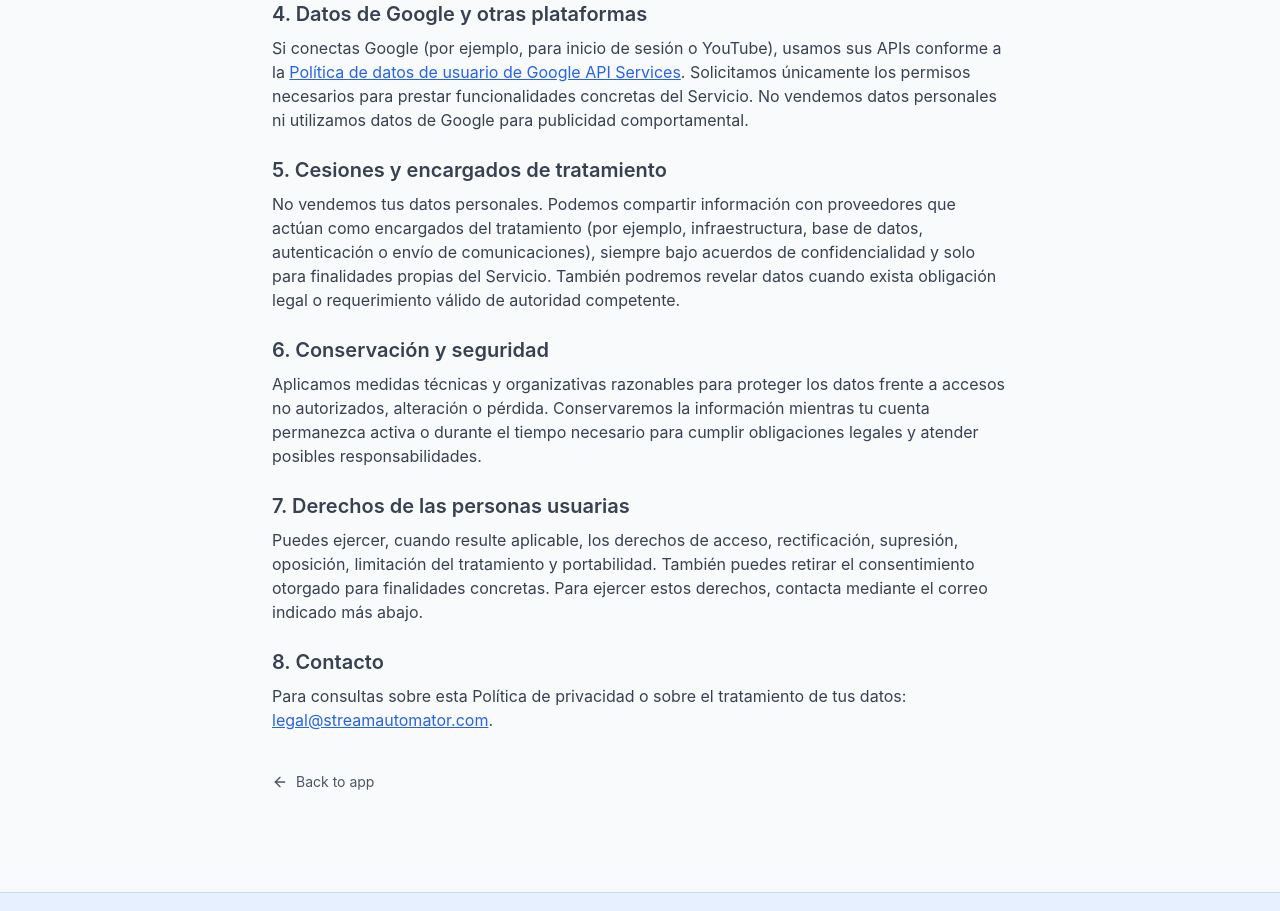
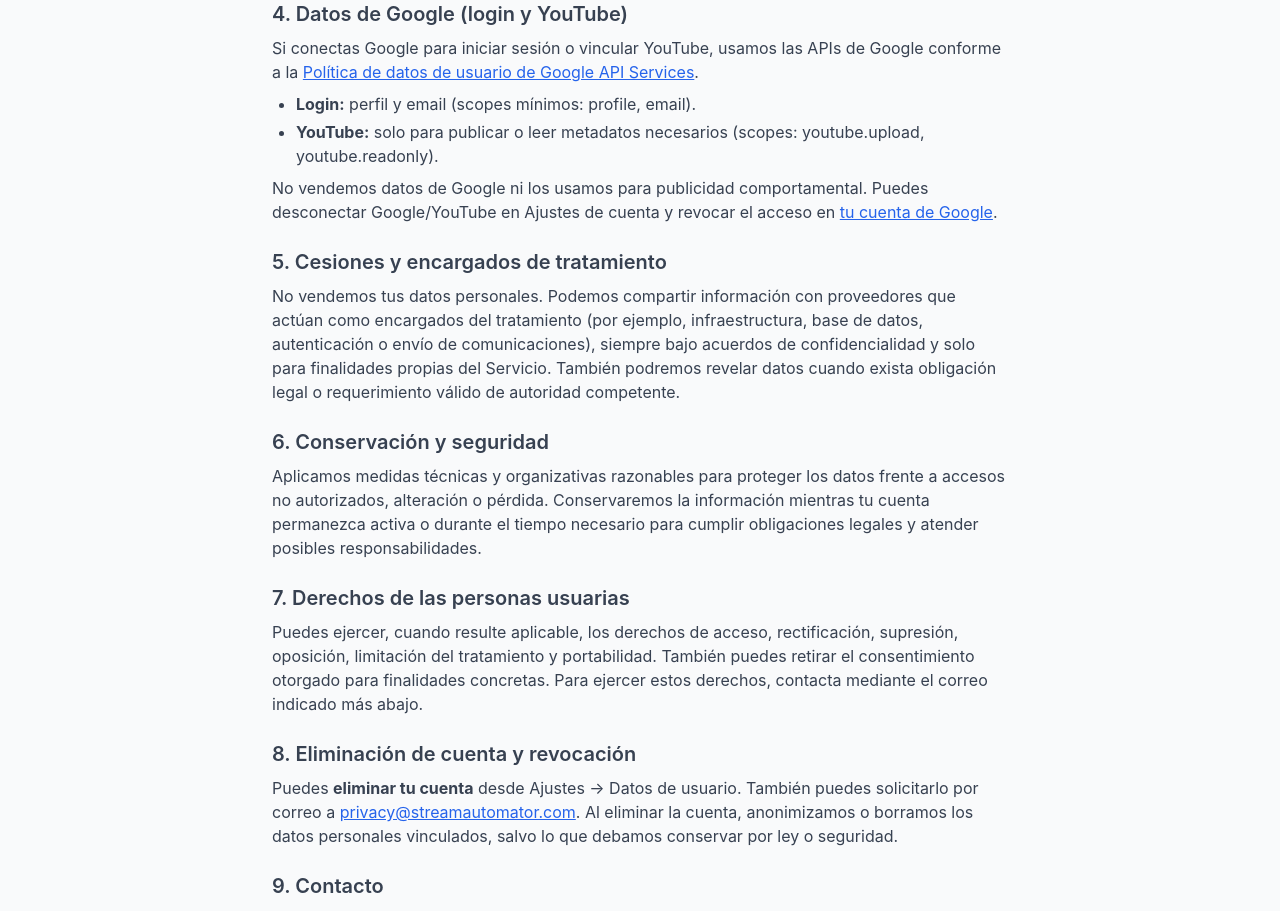
Before and after one commit to dakinissystems/dakinis-streamautomator, a React (Vite) app in the folder apps/web/: page /privacy in a window 1280 px wide. Shown: the part 900-1811 px from the top of the page. Built offline with nearby package versions, Linux system fonts and the light colour scheme; no server answers.

Commit message:
docs(streamautomator): update privacy policy and cookie documentation

```diff
--- a/apps/web/src/pages/Privacy.js
+++ b/apps/web/src/pages/Privacy.js
@@ -23,7 +23,7 @@ export default function Privacy() {
         </Link>
 
         <h1 className="text-3xl font-bold mb-2">{t('privacy.title') || 'Privacy Policy'}</h1>
-        <p className="text-sm text-gray-500 dark:text-gray-400 mb-8">{t('privacy.lastUpdated') || 'Last updated: January 2026'}</p>
+        <p className="text-sm text-gray-500 dark:text-gray-400 mb-8">Última actualización: 19 de mayo de 2026</p>
 
         <div className="prose prose-gray dark:prose-invert max-w-none space-y-6 text-gray-700 dark:text-gray-300">
           <section>
@@ -59,14 +59,25 @@ export default function Privacy() {
           </section>
 
           <section>
-            <h2 className="text-xl font-semibold mt-6 mb-2">4. Datos de Google y otras plataformas</h2>
+            <h2 className="text-xl font-semibold mt-6 mb-2">4. Datos de Google (login y YouTube)</h2>
             <p>
-              Si conectas Google (por ejemplo, para inicio de sesión o YouTube), usamos sus APIs conforme a la{' '}
+              Si conectas Google para iniciar sesión o vincular YouTube, usamos las APIs de Google conforme a la{' '}
               <a href="https://developers.google.com/terms/api-services-user-data-policy" target="_blank" rel="noopener noreferrer" className="text-primary-600 dark:text-primary-400 underline">
                 Política de datos de usuario de Google API Services
               </a>
-              . Solicitamos únicamente los permisos necesarios para prestar funcionalidades concretas del Servicio. No
-              vendemos datos personales ni utilizamos datos de Google para publicidad comportamental.
+              .
+            </p>
+            <ul className="list-disc pl-6 my-2 space-y-1">
+              <li><strong>Login:</strong> perfil y email (scopes mínimos: profile, email).</li>
+              <li><strong>YouTube:</strong> solo para publicar o leer metadatos necesarios (scopes: youtube.upload, youtube.readonly).</li>
+            </ul>
+            <p className="mt-2">
+              No vendemos datos de Google ni los usamos para publicidad comportamental. Puedes desconectar Google/YouTube en
+              Ajustes de cuenta y revocar el acceso en{' '}
+              <a href="https://myaccount.google.com/permissions" target="_blank" rel="noopener noreferrer" className="text-primary-600 dark:text-primary-400 underline">
+                tu cuenta de Google
+              </a>
+              .
             </p>
           </section>
 
@@ -99,9 +110,29 @@ export default function Privacy() {
           </section>
 
           <section>
-            <h2 className="text-xl font-semibold mt-6 mb-2">8. Contacto</h2>
+            <h2 className="text-xl font-semibold mt-6 mb-2">8. Eliminación de cuenta y revocación</h2>
             <p>
-              Para consultas sobre esta Política de privacidad o sobre el tratamiento de tus datos: <a href="mailto:legal@streamautomator.com" className="text-primary-600 dark:text-primary-400 underline">legal@streamautomator.com</a>.
+              Puedes <strong>eliminar tu cuenta</strong> desde Ajustes → Datos de usuario. También puedes solicitarlo por
+              correo a{' '}
+              <a href="mailto:privacy@streamautomator.com" className="text-primary-600 dark:text-primary-400 underline">
+                privacy@streamautomator.com
+              </a>
+              . Al eliminar la cuenta, anonimizamos o borramos los datos personales vinculados, salvo lo que debamos
+              conservar por ley o seguridad.
+            </p>
+          </section>
+
+          <section>
+            <h2 className="text-xl font-semibold mt-6 mb-2">9. Contacto</h2>
+            <p>
+              Privacidad:{' '}
+              <a href="mailto:privacy@streamautomator.com" className="text-primary-600 dark:text-primary-400 underline">
+                privacy@streamautomator.com
+              </a>
+              {' · '}Legal:{' '}
+              <a href="mailto:legal@streamautomator.com" className="text-primary-600 dark:text-primary-400 underline">
+                legal@streamautomator.com
+              </a>
             </p>
           </section>
         </div>
```
Also changed, not shown: 2 other files (tests, documents, lock files or other folders).
